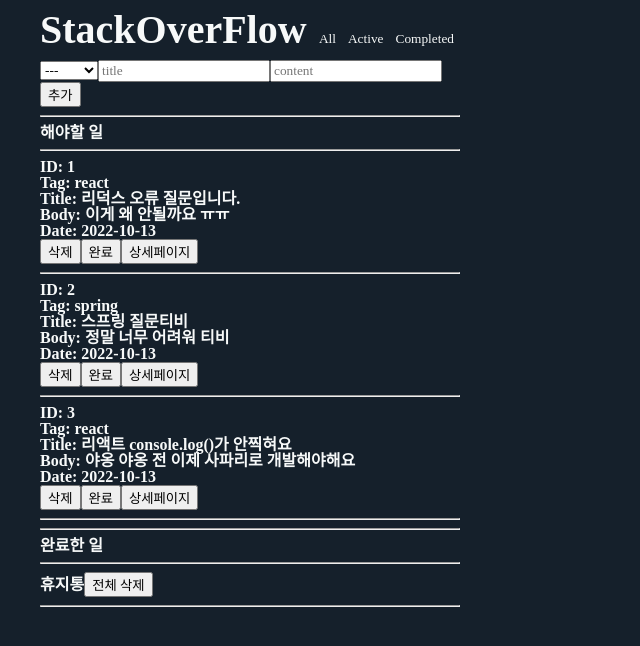
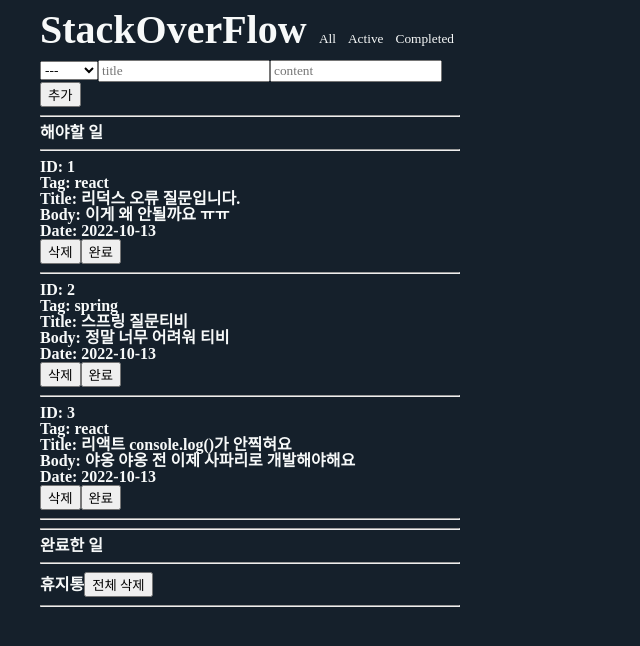
Before and after one commit to Sunghoman/todolist, a React (Create React App) app: page / in a window 1280 px wide. Shown: the top 646 px of the page, without its empty margins (0-640 px from the left). Built offline with nearby package versions, Linux system fonts and the light colour scheme; a web font is replaced by a local one.

Commit message:
master branche commit

```diff
--- a/src/components/todoList/List.jsx
+++ b/src/components/todoList/List.jsx
@@ -1,13 +1,11 @@
 import { useSelector } from "react-redux";
 import { TodoBody } from "../../style/list_styled";
 import { useChangeTodo } from "../hooks/useChangeTodo";
-import { useNavigate } from "react-router-dom";
 
 export const List = () => {
   const todoList = useSelector((state) => state.todoList);
   const { removeTodo, toggleTodo, restoreTodo, cencleTodo, deleteAllTodo } =
     useChangeTodo();
-
   return (
     <TodoBody>
       <div>
@@ -17,6 +15,7 @@
         <ul>
           {todoList.map((todo) => {
             if (todo.status === "Working") {
+              console.log(todo);
               return (
                 <div key={todo.id}>
                   <li>ID: {todo.id}</li>
@@ -27,7 +26,6 @@
 
                   <button onClick={() => removeTodo(todo.id)}>삭제</button>
                   <button onClick={() => toggleTodo(todo.id)}>완료</button>
-                  <button onClick={() => {navigate("/detail/" + todo.id)}}>상세페이지</button>
 
                   <hr />
                 </div>
@@ -82,10 +80,7 @@
                   <li>Body: {todo.body}</li>
                   <li>Date: {todo.date}</li>
 
-
                   <button onClick={() => restoreTodo(todo.id)}>복원</button>
-                  <button onClick={() => removeTodo(todo.id)}>삭제</button>
-
 
                   <hr />
                 </div>
```
